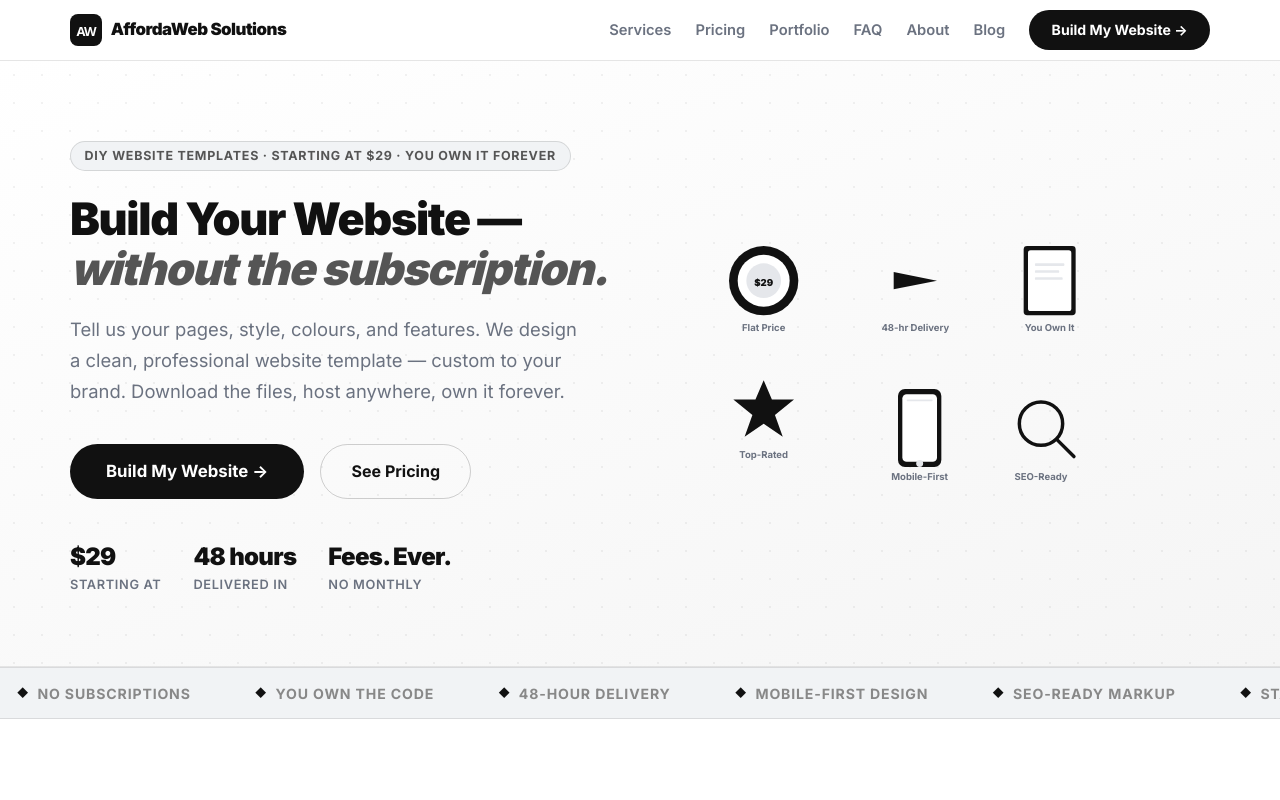
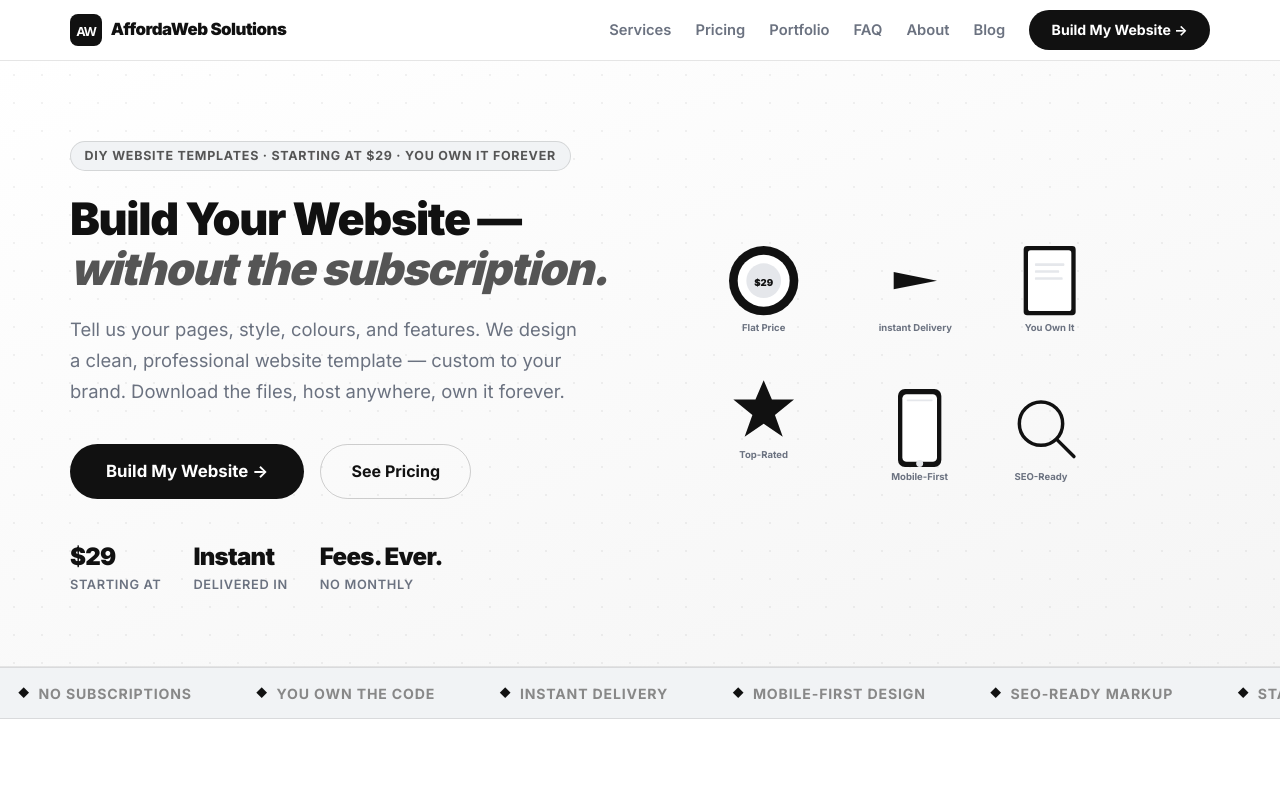
Before and after one commit to affordaweb/webtemp, a Next.js app: page / in a window 1280 px wide. Shown: the top 800 px of the page. Built offline with nearby package versions, Linux system fonts and the light colour scheme; no server answers.

Commit message:
Copy: replace 48-hour delivery with instant delivery sitewide

```diff
--- a/app/faq/page.tsx
+++ b/app/faq/page.tsx
@@ -35,7 +35,7 @@
     items: [
       {
         q: "How long does it take to get my website?",
-        a: "Standard delivery is 2–4 business days. Premium orders receive priority delivery of 1–2 business days.",
+        a: "Templates are delivered instantly once payment is confirmed. You\'ll receive your download link by email right away.",
       },
       {
         q: "What do I need to provide?",
--- a/app/page.tsx
+++ b/app/page.tsx
@@ -36,7 +36,7 @@
   "Build Your Own Website",
   "No Subscriptions",
   "You Own the Code",
-  "48-Hour Delivery",
+  "Instant Delivery",
   "Mobile-First Design",
   "SEO-Ready Markup",
   "Starting at $29",
@@ -44,7 +44,7 @@
   "Build Your Own Website",
   "No Subscriptions",
   "You Own the Code",
-  "48-Hour Delivery",
+  "Instant Delivery",
   "Mobile-First Design",
   "SEO-Ready Markup",
   "Starting at $29",
@@ -107,8 +107,8 @@
     desc: "No lock-in, no licensing, no monthly platform fees. Host wherever you like — we hand you the keys.",
   },
   {
-    title: "Ready in 48 hours",
-    desc: "Most templates are delivered within 2 business days of payment. Fast without cutting corners.",
+    title: "Instant Delivery",
+    desc: "Templates are delivered instantly after payment is confirmed. No waiting, no delays.",
   },
   {
     title: "Rebuild until you love it",
@@ -184,7 +184,7 @@
             <div className="anim-fade-up anim-delay-3" style={{ marginTop: "2.5rem", display: "flex", gap: "2rem", flexWrap: "wrap" }}>
               {[
                 { label: "Starting at", value: "$29" },
-                { label: "Delivered in", value: "48 hours" },
+                { label: "Delivered in", value: "Instant" },
                 { label: "No monthly", value: "Fees. Ever." },
               ].map((s) => (
                 <div key={s.label}>
@@ -217,7 +217,7 @@
               <polygon points="250,90 250,110 300,100" fill="#111111">
                 <animateTransform attributeName="transform" type="translate" values="0,0;20,0;0,0" dur="1.5s" repeatCount="indefinite"/>
               </polygon>
-              <text x="275" y="158" textAnchor="middle" fontSize="11" fontWeight="700" fill="#6b7280">48-hr Delivery</text>
+              <text x="275" y="158" textAnchor="middle" fontSize="11" fontWeight="700" fill="#6b7280">instant Delivery</text>
 
               {/* Ownership - file icon */}
               <rect x="400" y="60" width="60" height="80" rx="4" fill="#111111"/>
--- a/app/services/page.tsx
+++ b/app/services/page.tsx
@@ -42,7 +42,7 @@
       "Google Maps embed",
       "Testimonials section",
       "2 revision rounds",
-      "48-hr priority delivery",
+      "Instant delivery",
     ],
     href: "/generate",
     cta: "Build Growth →",
@@ -59,7 +59,7 @@
       "Checkout + order form",
       "Everything in Growth",
       "Category / filter layout",
-      "Priority delivery (48 hrs)",
+      "Priority delivery (instant)",
       "3 revision rounds",
     ],
     href: "/generate",
@@ -90,7 +90,7 @@
   { icon: "✦", title: "Mobile-First Always", desc: "Every template is tested on mobile, tablet, and desktop before delivery." },
   { icon: "✦", title: "SEO-Optimised Structure", desc: "Semantic HTML, meta tags, fast load times, and clean markup built into every template." },
   { icon: "✦", title: "You Own the Files", desc: "No licensing, no subscriptions. The HTML, CSS, and assets are yours to host anywhere." },
-  { icon: "✦", title: "Fast 48-Hour Delivery", desc: "Most projects are delivered within 2 business days of payment confirmation." },
+  { icon: "✦", title: "Fast Instant Delivery", desc: "Most projects are delivered instantly after payment of payment confirmation." },
   { icon: "✦", title: "Rebuild Until You Love It", desc: "Not happy? Use our chat-style feedback to request changes — or rebuild from scratch free." },
 ];
 
```
